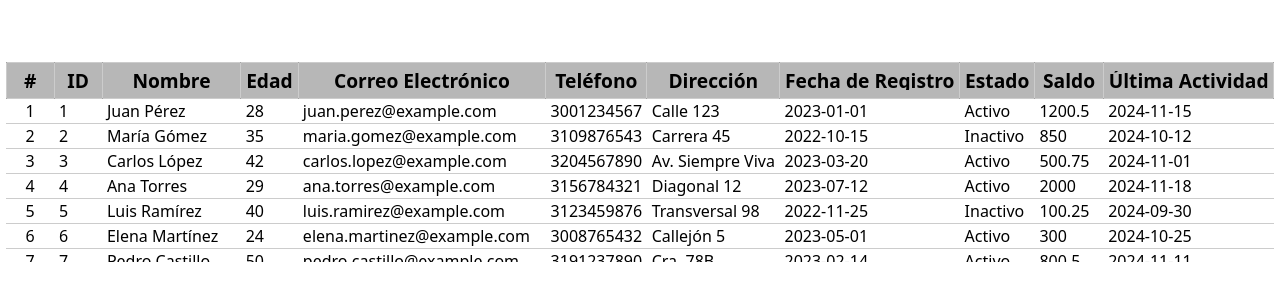
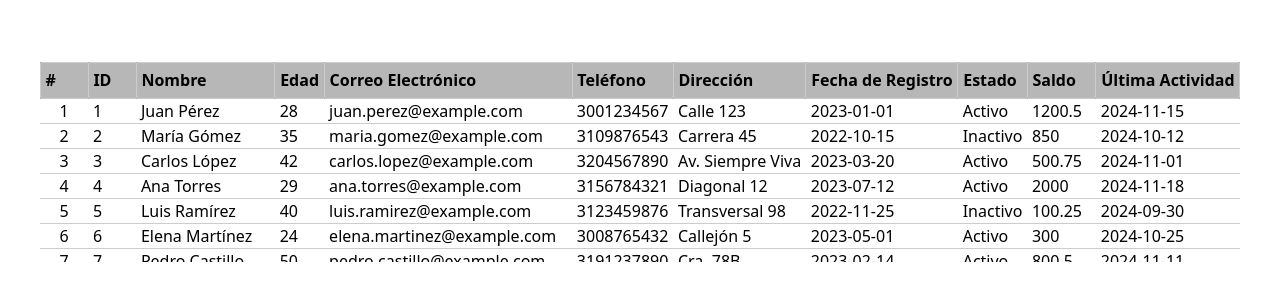
Before and after one commit to keiner5212/perfect-table-react, a React (Vite) app: page / in a window 1280 px wide. Shown: the part 238-538 px from the top of the page. Built offline with nearby package versions, Linux system fonts and the light colour scheme.

Commit message:
feat: icons and actions fixes

```diff
--- a/src/App.tsx
+++ b/src/App.tsx
@@ -87,9 +87,7 @@ function App() {
         maxHeight="200px"
         indexed={true}
         loading={false}
-        loader={null} // pass a ReactNode to display a custom loader
-        indexColHeaderColor="#000"
-        indexColHeaderBackgroundColor="#b7b7b7"
+        loader={null}
         // roundedCorners={true}
       />
     </TableContextProvider>
--- /dev/null
+++ b/src/components/ActionsButton.tsx
@@ -0,0 +1,96 @@
+import { FunctionComponent, MouseEvent, useState, useRef, useEffect } from "react";
+import { createPortal } from "react-dom";
+import { SlOptionsVertical } from "react-icons/sl";
+import { Action } from "./TableTypes";
+
+interface ActionsButtonProps {
+    actions: Action[];
+    hoverEffect?: boolean;
+    hoverType?: "row" | "individual";
+}
+
+const ActionsButton: FunctionComponent<ActionsButtonProps> = ({
+    actions,
+    hoverEffect = false,
+    hoverType = "individual",
+}) => {
+    const buttonRef = useRef<HTMLSpanElement | null>(null);
+    const [actionsVisible, setActionsVisible] = useState(false);
+    const [rect, setRect] = useState<DOMRect | null>(null);
+
+    useEffect(() => {
+        if (actionsVisible && buttonRef.current) {
+            setRect(buttonRef.current.getBoundingClientRect());
+        }
+    }, [actionsVisible]);
+
+    const handleOutsideClick = (e: MouseEvent) => {
+        if (buttonRef.current && !buttonRef.current.contains(e.target as Node)) {
+            setActionsVisible(false);
+        }
+    };
+
+    useEffect(() => {
+        document.addEventListener("click", handleOutsideClick as unknown as EventListener);
+        return () => document.removeEventListener("click", handleOutsideClick as unknown as EventListener);
+    }, []);
+
+    const renderActionsList = () => {
+        if (!actionsVisible || !rect) return null;
+
+        const actionsStyle: React.CSSProperties = {
+            position: "fixed",
+            top: rect.bottom + 5,
+            left: rect.left + rect.width / 2,
+            transform: "translateX(-50%)",
+            backgroundColor: "#fff",
+            boxShadow: "0px 4px 8px rgba(0, 0, 0, 0.2)",
+            borderRadius: "0.25rem",
+            zIndex: 1000,
+            display: "flex",
+            flexDirection: "column",
+            minWidth: "150px",
+            overflow: "hidden",
+        };
+
+        return createPortal(
+            <div style={actionsStyle}>
+                {actions.map((action, idx) => (
+                    <button
+                        key={idx}
+                        onClick={action.onClick}
+                        style={{
+                            padding: "0.5rem 1rem",
+                            textAlign: "left",
+                            border: "none",
+                            backgroundColor: action.background,
+                            cursor: "pointer",
+                            display: "flex",
+                            alignItems: "center",
+                            gap: "0.5rem",
+                        }}
+                    >
+                        {action.icon} {action.label}
+                    </button>
+                ))}
+            </div>,
+            document.body
+        );
+    };
+
+    return (
+        <td className={hoverEffect && hoverType === "individual" ? "hover-effect" : ""}>
+            <span
+                ref={buttonRef}
+                className="actions-button"
+                onClick={() => setActionsVisible(!actionsVisible)}
+                style={{ cursor: "pointer" }}
+            >
+                <SlOptionsVertical />
+            </span>
+            {renderActionsList()}
+        </td>
+    );
+};
+
+export default ActionsButton;
--- a/src/components/TableContainer.css
+++ b/src/components/TableContainer.css
@@ -12,6 +12,7 @@ table {
 
 .table-body {
   position: relative;
+
   * {
     font-family: system-ui, -apple-system, BlinkMacSystemFont, "Segoe UI",
       Roboto, Oxygen, Ubuntu, Cantarell, "Open Sans", "Helvetica Neue",
@@ -28,13 +29,16 @@ table {
     width: 0.4rem;
     height: 0.4rem;
   }
+
   &::-webkit-scrollbar-track {
     background-color: transparent;
   }
+
   &::-webkit-scrollbar-thumb {
     background-color: #a1a1a1;
     border-radius: 0.2rem;
   }
+
   &::-webkit-scrollbar-thumb:hover {
     background-color: #555;
   }
@@ -44,15 +48,19 @@ table.rounded-corners {
   border-collapse: separate;
   border-spacing: 0;
   border-radius: 0.5rem;
+
   & tr:first-child th:first-child {
     border-radius: 0.5rem 0 0 0;
   }
+
   & tr:first-child th:last-child {
     border-radius: 0 0.5rem 0 0;
   }
+
   & tr:last-child td:first-child {
     border-radius: 0 0 0 0.5rem;
   }
+
   & tr:last-child td:last-child {
     border-radius: 0 0 0.5rem 0;
   }
@@ -71,9 +79,11 @@ table.rounded-corners {
   font-size: 0.875rem;
   z-index: 1000;
   white-space: nowrap;
-  /* top: 100%;
-  left: 50%;
-  transform: translateX(-50%); */
   box-shadow: 0px 4px 8px rgba(0, 0, 0, 0.2);
   pointer-events: none;
 }
+
+.actions-button {
+  cursor: pointer;
+  text-align: center;
+}
--- a/src/components/TableContainer.tsx
+++ b/src/components/TableContainer.tsx
@@ -7,7 +7,6 @@ import {
 } from "./TableTypes";
 import TableHeaderItem from "./TableHeaderItem";
 import TableRowItem from "./TableRowItem";
-import { SlOptionsVertical } from "react-icons/sl";
 
 /**
  * Table container component
@@ -25,8 +24,6 @@ interface TableContainerProps {
   loading?: boolean;
   loader?: ReactNode;
   maxHeight?: string;
-  indexColHeaderColor?: string;
-  indexColHeaderBackgroundColor?: string;
   roundedCorners?: boolean;
 }
 
@@ -38,8 +35,6 @@ export const TableContainer: FunctionComponent<TableContainerProps> = ({
   loading,
   loader,
   maxHeight,
-  indexColHeaderColor,
-  indexColHeaderBackgroundColor,
   roundedCorners,
 }) => {
   const [rowsOrdered, setRowsOrdered] = useState<TableRowType[]>(rows);
@@ -93,8 +88,8 @@ export const TableContainer: FunctionComponent<TableContainerProps> = ({
                 sortable={false}
                 align="center"
                 isSticky={isSticky}
-                color={indexColHeaderColor}
-                background={indexColHeaderBackgroundColor}
+                color={headers[0].color}
+                background={headers[0].background}
               />
             )}
             {headers.map((header, index) => (
@@ -115,10 +110,9 @@ export const TableContainer: FunctionComponent<TableContainerProps> = ({
                   sortActionInject={sortItemsHandler}
                   hoverEffect={headers[0].hoverEffect}
                   iconPosition={headers[0].iconPosition}
-                icon={<SlOptionsVertical />}
                   color={headers[0].color}
                   background={headers[0].background}
-                align={headers[0].align}
+                  align="center"
                   tooltip={"Actions"}
                   bold={headers[0].bold}
                   sortable={false}
--- a/src/components/TableHeaderItem.css
+++ b/src/components/TableHeaderItem.css
@@ -12,7 +12,6 @@ th.table-header-item {
     height: fit-content;
     width: fit-content;
     display: block;
-    background-color: #8d8d8d;
     border-radius: 0.5rem;
   }
 
@@ -25,8 +24,9 @@ th.table-header-item {
     user-select: none;
     padding-left: 0.3rem;
     padding-right: 0.3rem;
-    font-size: 1.2rem;
+    font-size: 1rem;
     line-height: 1.2rem;
+
     & svg {
       height: 0.85rem;
       width: 0.85rem;
@@ -34,6 +34,12 @@ th.table-header-item {
   }
 }
 
+th.table-header-item.has-sort {
+  & span:nth-child(2) {
+    background-color: #8d8d8d;
+  }
+}
+
 .table-header-item.has-sort {
   cursor: pointer;
 }
--- a/src/components/TableHeaderItem.tsx
+++ b/src/components/TableHeaderItem.tsx
@@ -132,9 +132,17 @@ const TableHeaderItem: FunctionComponent<
         onMouseEnter={() => setShowTooltip(true)}
         onMouseLeave={() => setShowTooltip(false)}
       >
-        {icon && iconPosition === "left" && icon}
-        <span style={{ color, textAlign: align }}>{content.Label}</span>
-        {icon && iconPosition === "right" && icon}
+        <span style={{
+          color, textAlign: align,
+          display: "flex",
+          alignItems: "center",
+          justifyContent: "space-between",
+          gap: "5px",
+        }}>
+          {icon && iconPosition === "left" && icon}
+          {content.Label}
+          {icon && iconPosition === "right" && icon}
+        </span>
         <span>
           {sortMode === "asc" ? (
             <FaAngleUp color="black" />
--- a/src/components/TableRowItem.tsx
+++ b/src/components/TableRowItem.tsx
@@ -1,8 +1,8 @@
-import { FunctionComponent, useState } from "react";
+import { FunctionComponent } from "react";
 import "./TableRowItem.css";
 import { TableRowType } from "./TableTypes";
-import { SlOptionsVertical } from "react-icons/sl";
 import TableCellWithTooltip from "./TableDataItem";
+import ActionsButton from "./ActionsButton";
 
 const TableRowItem: FunctionComponent<
   {
@@ -18,7 +18,6 @@ const TableRowItem: FunctionComponent<
   indexed = false,
   index = 0,
 }) => {
-    const [actionsVisible, setActionsVisible] = useState(false);
 
     function generateRandomString(number: number) {
       let result = "";
@@ -75,23 +74,7 @@ const TableRowItem: FunctionComponent<
           />
         ))}
         {actions.length > 0 && (
-          <td
-            className={hoverEffect && hoverType === "individual" ? "hover" : ""}
-          >
-            <span
-              className="actions-button"
-              onClick={() => setActionsVisible(!actionsVisible)}
-            >
-              <SlOptionsVertical />
-            </span>
-            {actionsVisible && (
-              <div className="actions">
-                {actions.map((action, idx) => (
-                  <div key={idx}>{action.label}</div>
-                ))}
-              </div>
-            )}
-          </td>
+          <ActionsButton actions={actions} hoverEffect={hoverEffect} hoverType={hoverType} />
         )}
       </tr>
     );
```
Also changed, not shown: src/components/TableTypes.ts (+9 -1 lines). Lines whose indentation alone changed are shown as unchanged.
